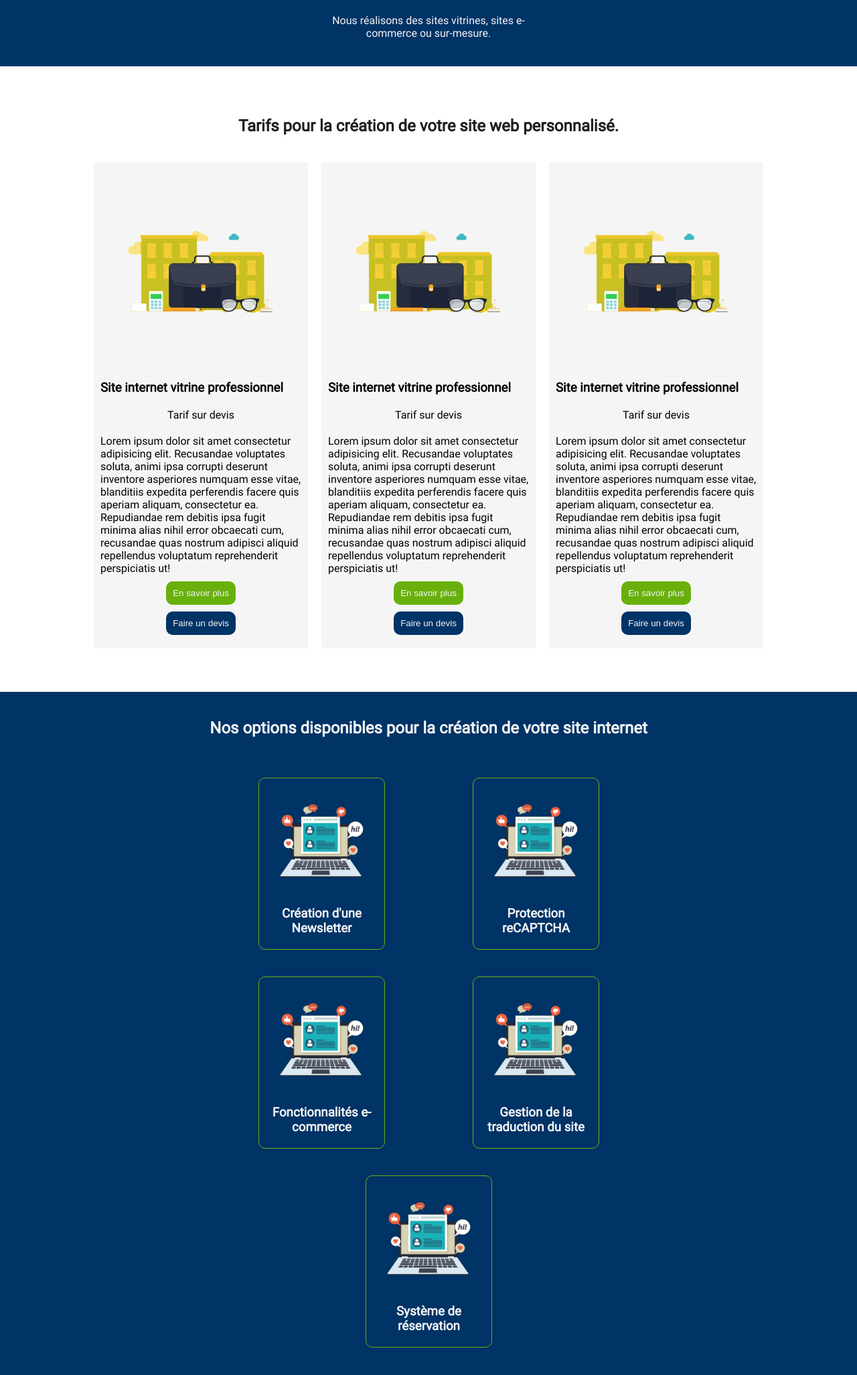
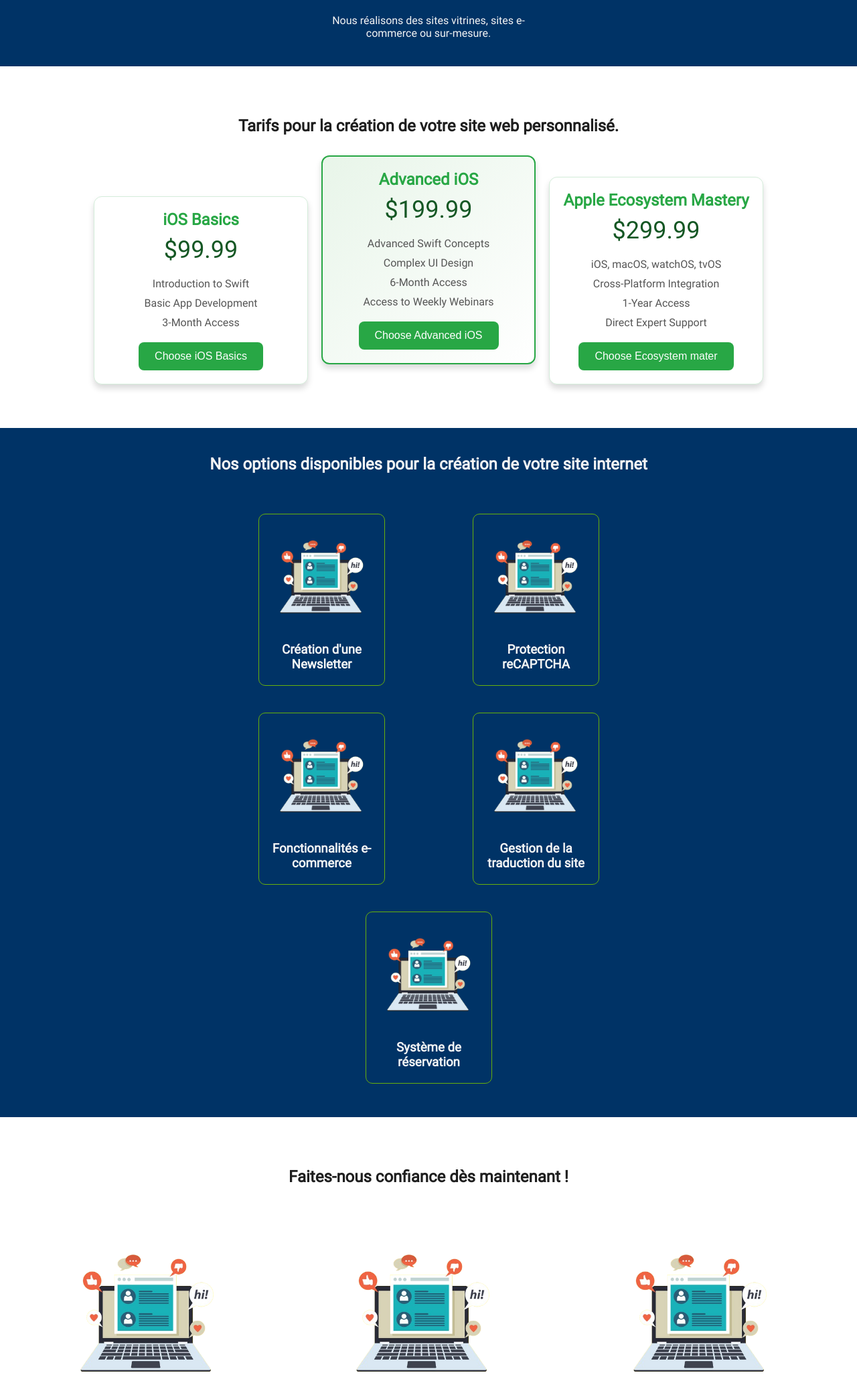
Before and after one commit to GregoryVDev/PenWeb, a PHP site: page / in a window 1280 px wide. Shown: the part 2090-4143 px from the top of the page at 67% size. Run offline with PHP 8.4, Linux system fonts and the light colour scheme.

Commit message:
Added the pricing in prices section

```diff
--- a/src/css/index.css
+++ b/src/css/index.css
@@ -628,3 +628,85 @@ details p {
     animation: slideUp 1s ease-out forwards;
   }
 }
+
+.pricing-container {
+  display: flex;
+  gap: 20px;
+  align-items: flex-end;
+  justify-content: center;
+  margin-top: 20px;
+}
+
+.pricing-card {
+  background: #ffffff;
+  padding: 20px;
+  border-radius: 12px;
+  text-align: center;
+  box-shadow: 0 6px 10px rgba(0, 0, 0, 0.15);
+  transition: transform 0.3s ease, box-shadow 0.3s ease, border 0.3s ease;
+  width: 320px;
+  border: 1px solid #d4edda;
+  cursor: pointer;
+}
+
+.pricing-card:hover {
+  transform: translateY(-10px);
+  box-shadow: 0 10px 20px rgba(0, 0, 0, 0.2);
+}
+
+.featured {
+  transform: translateY(-30px);
+  border: 2px solid #28a745;
+  background: linear-gradient(135deg, #e8f5e9, #ffffff);
+}
+
+.featured:hover {
+  transform: translateY(-40px);
+}
+
+.pricing-card.selected {
+  border-color: #218838;
+  transform: translateY(-15px) scale(1.05);
+}
+
+/* Typography */
+.pricing-card h3 {
+  margin: 0;
+  font-size: 24px;
+  color: #28a745;
+}
+
+.price {
+  font-size: 36px;
+  margin: 10px 0;
+  color: #155724;
+}
+
+/* List Styles */
+ul {
+  list-style: none;
+  padding: 0;
+  margin: 20px 0;
+}
+
+ul li {
+  margin: 10px 0;
+  color: #555;
+}
+
+/* Button */
+.btn {
+  background: #28a745;
+  color: #fff;
+  padding: 12px 24px;
+  border: none;
+  border-radius: 8px;
+  font-size: 16px;
+  cursor: pointer;
+  transition: background 0.3s ease, transform 0.2s ease;
+}
+
+.btn:hover {
+  background: #218838;
+  transform: scale(1.05);
+}
--- a/src/index.php
+++ b/src/index.php
@@ -92,49 +92,41 @@
     </section>
     <section class="prices">
         <h2>Tarifs pour la création de votre site web personnalisé.</h2>
-        <div class="container-prices">
-            <article class="tarif">
-                <figure>
-                    <img src="./images/logos/maintenance.png" alt="Maintenance">
-                    <figcaption>
-                        <h3>Site internet vitrine professionnel</h3>
-                        <p>Tarif sur devis</p>
-                        <p>Lorem ipsum dolor sit amet consectetur adipisicing elit. Recusandae voluptates soluta, animi ipsa corrupti deserunt inventore asperiores numquam esse vitae, blanditiis expedita perferendis facere quis aperiam aliquam, consectetur ea. Repudiandae rem debitis ipsa fugit minima alias nihil error obcaecati cum, recusandae quas nostrum adipisci aliquid repellendus voluptatum reprehenderit perspiciatis ut!</p>
-                        <div class="container-buttons">
-                            <button class="green"><a href="#">En savoir plus</a></button>
-                            <button class="blue"><a href="#">Faire un devis</a></button>
-                        </div>
-                    </figcaption>
-                </figure>
-            </article>
-            <article class="tarif">
-                <figure>
-                    <img src="./images/logos/maintenance.png" alt="Maintenance">
-                    <figcaption>
-                        <h3>Site internet vitrine professionnel</h3>
-                        <p>Tarif sur devis</p>
-                        <p>Lorem ipsum dolor sit amet consectetur adipisicing elit. Recusandae voluptates soluta, animi ipsa corrupti deserunt inventore asperiores numquam esse vitae, blanditiis expedita perferendis facere quis aperiam aliquam, consectetur ea. Repudiandae rem debitis ipsa fugit minima alias nihil error obcaecati cum, recusandae quas nostrum adipisci aliquid repellendus voluptatum reprehenderit perspiciatis ut!</p>
-                        <div class="container-buttons">
-                            <button class="green"><a href="#">En savoir plus</a></button>
-                            <button class="blue"><a href="#">Faire un devis</a></button>
-                        </div>
-                    </figcaption>
-                </figure>
-            </article>
-            <article class="tarif">
-                <figure>
-                    <img src="./images/logos/maintenance.png" alt="Maintenance">
-                    <figcaption>
-                        <h3>Site internet vitrine professionnel</h3>
-                        <p>Tarif sur devis</p>
-                        <p>Lorem ipsum dolor sit amet consectetur adipisicing elit. Recusandae voluptates soluta, animi ipsa corrupti deserunt inventore asperiores numquam esse vitae, blanditiis expedita perferendis facere quis aperiam aliquam, consectetur ea. Repudiandae rem debitis ipsa fugit minima alias nihil error obcaecati cum, recusandae quas nostrum adipisci aliquid repellendus voluptatum reprehenderit perspiciatis ut!</p>
-                        <div class="container-buttons">
-                            <button class="green"><a href="#">En savoir plus</a></button>
-                            <button class="blue"><a href="#">Faire un devis</a></button>
-                        </div>
-                    </figcaption>
-                </figure>
-            </article>
+        <div class="pricing-container">
+            <div class="pricing-card" onclick="selectCard(this)">
+                <h3>iOS Basics</h3>
+                <p class="price">$99.99</p>
+                <ul>
+                    <li>Introduction to Swift</li>
+                    <li>Basic App Development</li>
+                    <li>3-Month Access</li>
+                </ul>
+                <button class="btn">Choose iOS Basics</button>
+            </div>
+
+            <div class="pricing-card featured" onclick="selectCard(this)">
+                <h3>Advanced iOS</h3>
+                <p class="price">$199.99</p>
+                <ul>
+                    <li>Advanced Swift Concepts</li>
+                    <li>Complex UI Design</li>
+                    <li>6-Month Access</li>
+                    <li>Access to Weekly Webinars</li>
+                </ul>
+                <button class="btn">Choose Advanced iOS</button>
+            </div>
+
+            <div class="pricing-card" onclick="selectCard(this)">
+                <h3>Apple Ecosystem Mastery</h3>
+                <p class="price">$299.99</p>
+                <ul>
+                    <li>iOS, macOS, watchOS, tvOS</li>
+                    <li>Cross-Platform Integration</li>
+                    <li>1-Year Access</li>
+                    <li>Direct Expert Support</li>
+                </ul>
+                <button class="btn">Choose Ecosystem mater</button>
+            </div>
         </div>
     </section>
     <section class="options">
```
